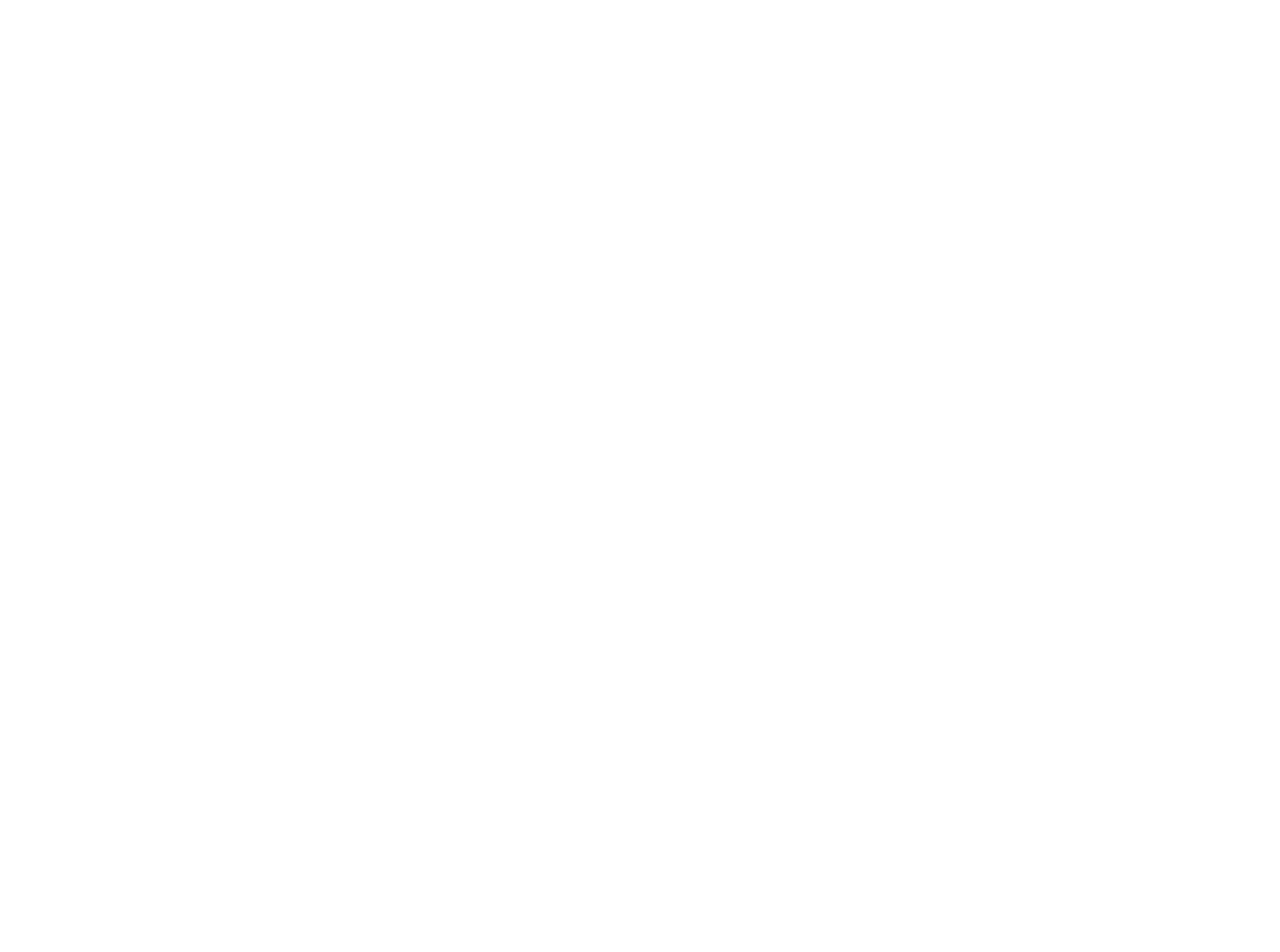
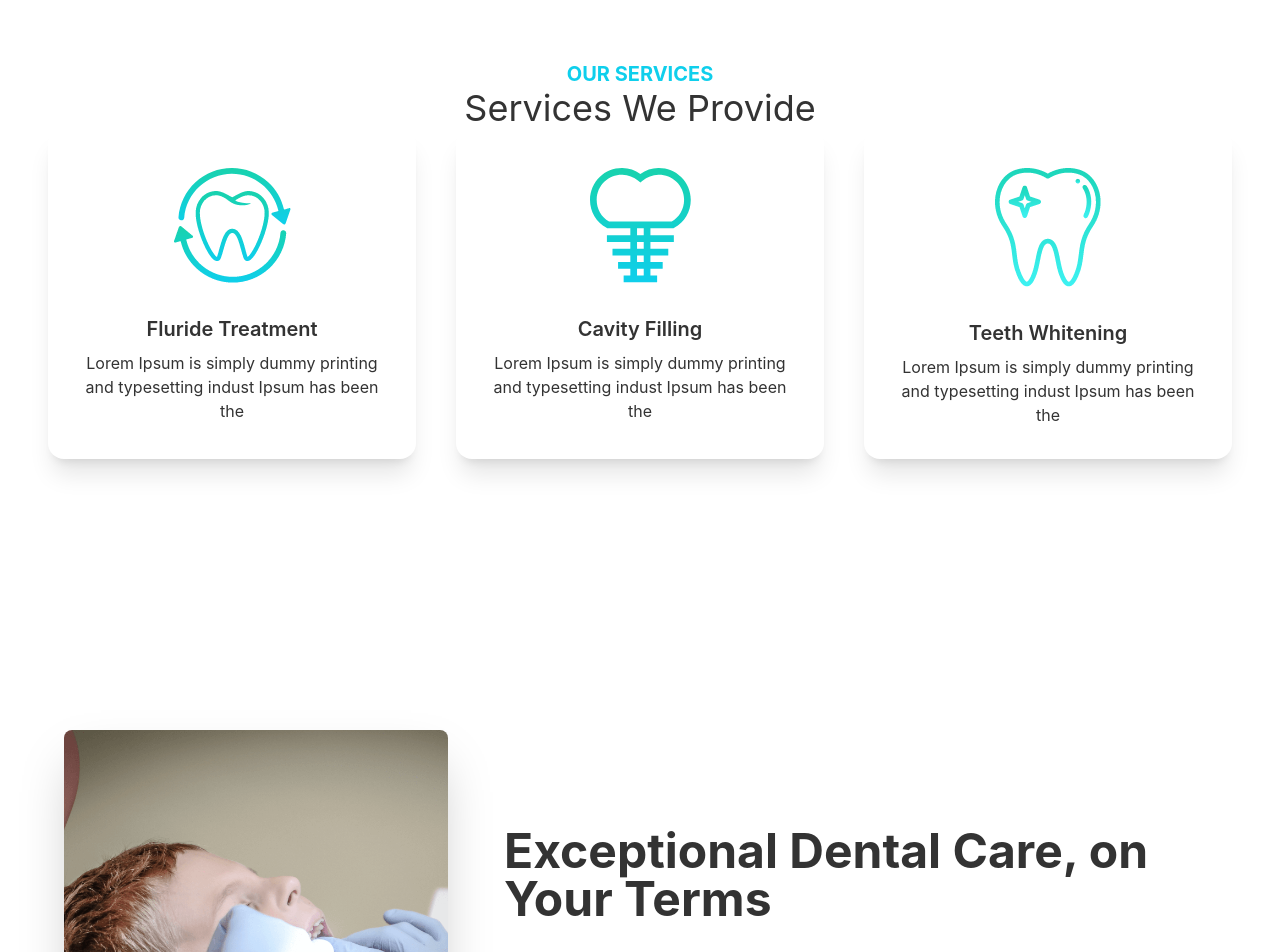
Before and after one commit to nnabicse/nnabi-hospital-client, a React (Create React App) app: page / in a window 1280 px wide. Shown: the part 1040-1992 px from the top of the page. Before the commit the page ends 988 px from the top, so only its background shows below. Built offline with nearby package versions, Linux system fonts and the light colour scheme.

Commit message:
services and second banner added

```diff
--- a/src/Pages/Home/Banner.js
+++ b/src/Pages/Home/Banner.js
@@ -4,7 +4,7 @@
 
 const Banner = () => {
     return (
-        <div class="hero min-h-screen">
+        <div class="hero min-h-screen ">
             <div class="hero-content flex-col lg:flex-row-reverse">
                 <img src={chair} class="max-w-lg rounded-lg shadow-2xl" />
                 <div>
--- /dev/null
+++ b/src/Pages/Home/BannerSecond.js
@@ -0,0 +1,19 @@
+import React from 'react';
+import treatment from '../../assets/images/treatment.png';
+
+const BannerSecond = () => {
+    return (
+        <div class="hero min-h-screen">
+            <div class="hero-content flex-col lg:flex-row">
+                <img src={treatment} class="max-w-sm rounded-lg shadow-2xl mr-10" />
+                <div>
+                    <h1 class="text-5xl font-bold">Exceptional Dental Care, on Your Terms</h1>
+                    <p class="py-6">It is a long established fact that a reader will be distracted by the readable content of a page when looking at its layout. The point of using Lorem Ipsumis that it has a more-or-less normal distribution of letters,as opposed to using 'Content here, content here', making it look like readable English. Many desktop publishing packages and web page</p>
+                    <button class="btn btn-primary uppercase text-white font-bold bg-gradient-to-r from-secondary to-primary">Get Started</button>
+                </div>
+            </div>
+        </div>
+    );
+};
+
+export default BannerSecond;
--- a/src/Pages/Home/Home.js
+++ b/src/Pages/Home/Home.js
@@ -1,13 +1,17 @@
 import React from 'react';
 import Banner from './Banner';
+import BannerSecond from './BannerSecond';
 import './Home.css';
 import Info from './Info';
+import Services from './Services';
 
 const Home = () => {
     return (
-        <div>
+        <div className='px-12'>
             <Banner></Banner>
             <Info></Info>
+            <Services></Services>
+            <BannerSecond></BannerSecond>
         </div>
     );
 };
--- a/src/Pages/Home/Info.js
+++ b/src/Pages/Home/Info.js
@@ -8,7 +8,7 @@
 const Info = () => {
 
     return (
-        <div className='grid grid-cols-1 lg:grid-cols-3 gap-5'>
+        <div className='grid grid-cols-1 lg:grid-cols-3 gap-5 '>
             <InfoCard
                 img={clock}
                 cardTitle="Opening Hours"
--- /dev/null
+++ b/src/Pages/Home/Service.js
@@ -0,0 +1,18 @@
+import React from 'react';
+
+const Service = (props) => {
+    const { _id, name, img, serviceDesc } = props
+    return (
+        <div class="card lg:max-w-lg bg-base-100 shadow-xl">
+            <figure class="px-10 pt-10">
+                <img src={img} alt="Shoes" class="rounded-xl" />
+            </figure>
+            <div class="card-body items-center text-center">
+                <h2 class="card-title">{name}</h2>
+                <p>{serviceDesc}</p>
+            </div>
+        </div>
+    );
+};
+
+export default Service;
--- /dev/null
+++ b/src/Pages/Home/Services.js
@@ -0,0 +1,49 @@
+import React from 'react';
+import Service from './Service';
+import fluoride from '../../assets/images/fluoride.png'
+import cavity from '../../assets/images/cavity.png'
+import whitening from '../../assets/images/whitening.png'
+
+const Services = () => {
+    const services = [
+        {
+            _id: 1,
+            name: 'Fluride Treatment',
+            img: fluoride,
+            serviceDesc: 'Lorem Ipsum is simply dummy printing and typesetting indust Ipsum has been the'
+        },
+        {
+            _id: 2,
+            name: 'Cavity Filling',
+            img: cavity,
+            serviceDesc: 'Lorem Ipsum is simply dummy printing and typesetting indust Ipsum has been the'
+        },
+        {
+            _id: 3,
+            name: 'Teeth Whitening',
+            img: whitening,
+            serviceDesc: 'Lorem Ipsum is simply dummy printing and typesetting indust Ipsum has been the'
+        }
+    ]
+    return (
+        <div className='my-28'>
+            <div className='text-center'>
+                <h3 className='text-primary text-xl font-bold uppercase'>Our Services</h3>
+                <h2 className='text-4xl'>Services We Provide</h2>
+            </div>
+            <div className='grid sm:grid-cols-1 md:grid-cols-2 lg:grid-cols-3 gap-10 text-center'>
+                {
+                    services.map(service => <Service
+                        key={service._id}
+                        name={service.name}
+                        img={service.img}
+                        serviceDesc={service.serviceDesc}
+                    ></Service>)
+                }
+            </div>
+
+        </div>
+    );
+};
+
+export default Services;
```
